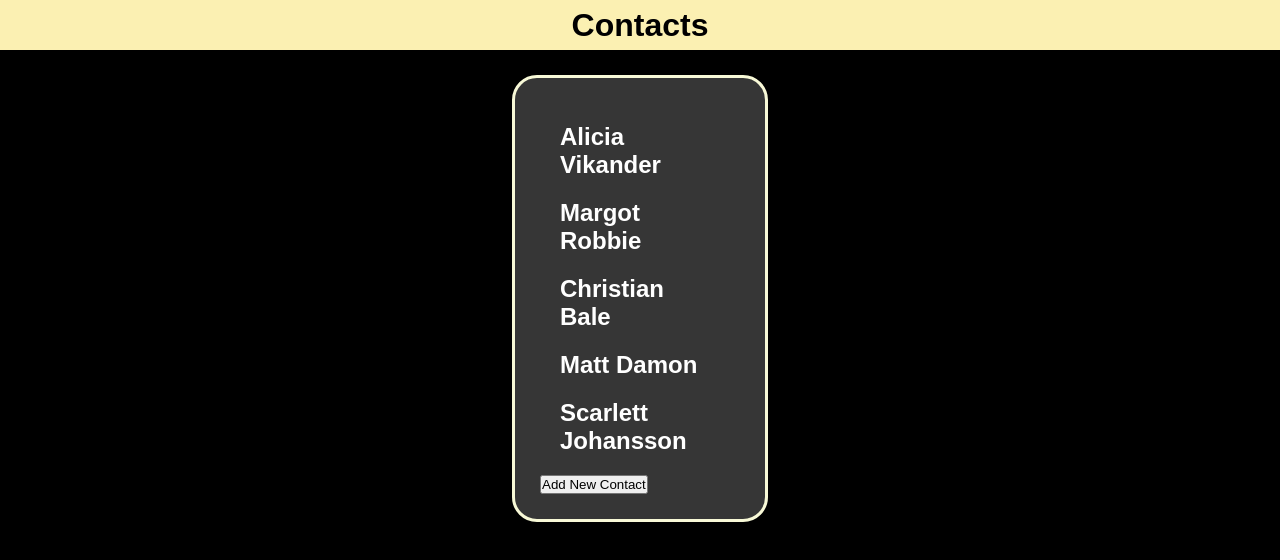
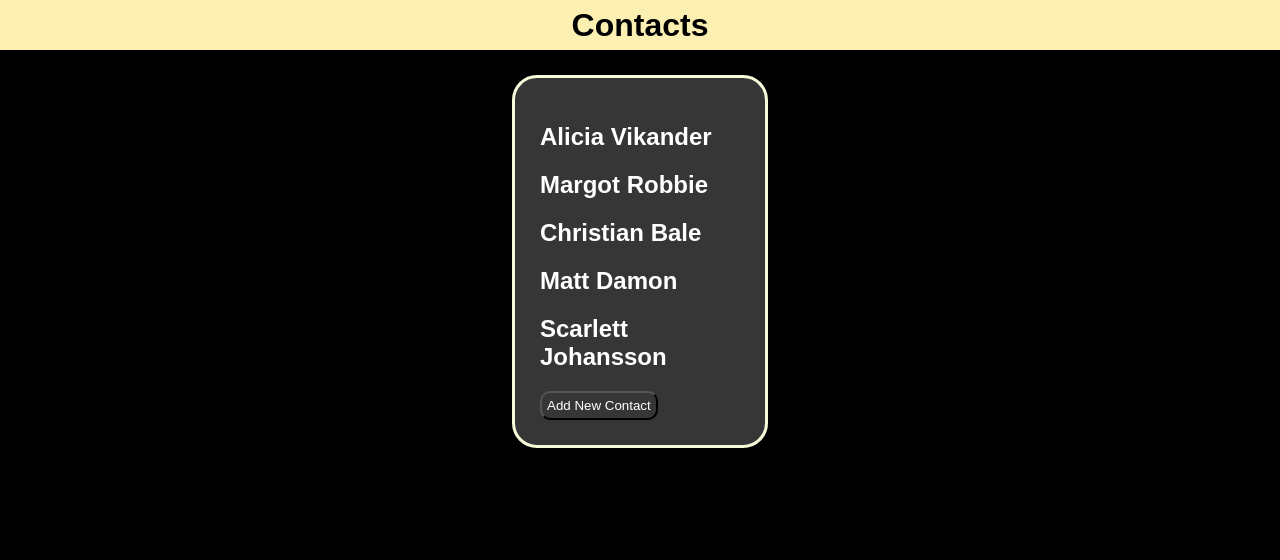
Before and after one commit to Aaront028/contacts, an Angular app: page / in a window 1280 px wide. Shown: the top 560 px of the page. Built offline with nearby package versions, Linux system fonts and the light colour scheme.

Commit message:
delete contact functionality and add button css

```diff
--- a/src/app/contacts/contact-details/contact-details.component.html
+++ b/src/app/contacts/contact-details/contact-details.component.html
@@ -7,7 +7,7 @@
       <span >
         {{contact.name}}
       </span>
-      <button *ngIf="!editing" (click)="startEditing()"><i class="fa-solid fa-pen-to-square"></i></button>
+      <button *ngIf="!editing && isDeleting" (click)="startEditing()"><i class="fa-solid fa-pen-to-square"></i></button>
       <input *ngIf="editing" [(ngModel)]="editedName" (blur)="stopEditing()" (keyup.enter)="stopEditing()">
     </h4>
 
--- a/src/app/contacts/contact-details/contact-details.component.ts
+++ b/src/app/contacts/contact-details/contact-details.component.ts
@@ -11,6 +11,7 @@ export class ContactDetailsComponent {
   editedName: string = '';
   editedEmail: string = '';
   editedPhone: string = '';
+  @Input() isDeleting: boolean = false;
 
   ngOnChanges() {
     console.log('Input Contact:', this.contact);
--- a/src/app/contacts/contacts.component.html
+++ b/src/app/contacts/contacts.component.html
@@ -1,21 +1,31 @@
 <div class="card">
   <div *ngFor="let contact of contacts" class="contact-container" style="cursor: pointer;">
-    <h2  class="contact-name" (click)="toggleDetails(contact)"  [class.selected]="contact === selectedContact">{{contact.name}}</h2>
-    <app-contact-details *ngIf="contact === selectedContact" [contact]="selectedContact"></app-contact-details>
+    <h2  class="contact-name" (click)="toggleDetails(contact)"  [class.selected]="contact === selectedContact"><button (click)="deleteContact(contact)" *ngIf="isDeleting" class="btn delete-contact"><i class="fa-solid fa-trash"></i></button>{{contact.name}}</h2>
+
+    <app-contact-details *ngIf="contact === selectedContact" [contact]="selectedContact" [isDeleting]="isDeleting"></app-contact-details>
   </div>
 
   <div class="card-details">
     <button class="btn add-new-contact" (click)="addNewContactBtn()">Add New Contact</button>
 
     <form *ngIf="addBtnClicked" (ngSubmit)="addContact()" >
-      <label for="newContactName">Name:</label>
-      <input type="text" id="newContactName" name="newContactName" [(ngModel)]="newContactName" >
-      <label for="newContactEmail">Email:</label>
-      <input type="text" id="newContactEmail" name="newContactEmail" [(ngModel)]="newContactEmail" >
-      <label for="newContactPhone">Phone:</label>
-      <input type="text" id="newContactPhone" name="newContactPhone" [(ngModel)]="newContactPhone" >
-      <button type="submit">Add Contact</button>
+      <div class="card-details-input">
+        <label for="newContactName">Name:</label>
+        <input  class="input" type="text" id="newContactName" name="newContactName" [(ngModel)]="newContactName" >
+      </div>
+      <div class="card-details-input">
+        <label for="newContactEmail">Email:</label>
+        <input class="input" type="text" id="newContactEmail" name="newContactEmail" [(ngModel)]="newContactEmail" >
+      </div>
+      <div class="card-details-input">
+        <label for="newContactPhone">Phone:</label>
+        <input  class="input"type="text" id="newContactPhone" name="newContactPhone" [(ngModel)]="newContactPhone" >
+      </div>
+
+      <div>
+        <button class="btn" type="submit">Add Contact</button>
+        <button class="btn" (click)="ifDeleting()">Edit</button>
+      </div>
     </form>
-
   </div>
 </div>
--- a/src/app/contacts/contacts.component.scss
+++ b/src/app/contacts/contacts.component.scss
@@ -1,7 +1,27 @@
 .contact-name {
-  margin: 20px;
+  margin: 20px 0;
 }
 
 .selected {
   color: #CAEDFF;
 }
+
+.btn {
+  background-color: transparent;
+  border-radius: 10px;
+  padding: 5px;
+  color:#fff;
+  margin-right:5px;
+}
+
+.fa-trash {
+  color: red;
+}
+
+.card-details-input {
+  margin: 5px 0;
+}
+
+.input {
+  width: 100%;;
+}
--- a/src/app/contacts/contacts.component.ts
+++ b/src/app/contacts/contacts.component.ts
@@ -1,4 +1,4 @@
-import { Component } from '@angular/core';
+import { Component, Input } from '@angular/core';
 import { Contact } from './contact.model';
 
 @Component({
@@ -9,6 +9,7 @@ import { Contact } from './contact.model';
 export class ContactsComponent {
   selectedContact: Contact | null = null;
   addBtnClicked: boolean = false;
+  isDeleting: boolean = false;
 
   newContactName = '';
   newContactEmail = '';
@@ -37,7 +38,6 @@ export class ContactsComponent {
       const newContact = new Contact(this.newContactName, this.newContactEmail, this.newContactPhone);
       this.contacts.push(newContact);
 
-      // Clear the form fields after adding a new contact
       this.newContactName = '';
       this.newContactEmail = '';
       this.newContactPhone = '';
@@ -47,4 +47,22 @@ export class ContactsComponent {
   addNewContactBtn() {
     this.addBtnClicked = !this.addBtnClicked;
   }
+
+  ifDeleting() {
+    this.isDeleting = !this.isDeleting;
+  }
+
+  deleteContact(contact: Contact): void {
+    const index = this.contacts.indexOf(contact);
+
+    if (index !== -1) {
+      this.contacts.splice(index, 1);
+    }
+
+    if (this.selectedContact === contact) {
+      this.selectedContact = null;
+    }
+  }
+
+
 }
```
